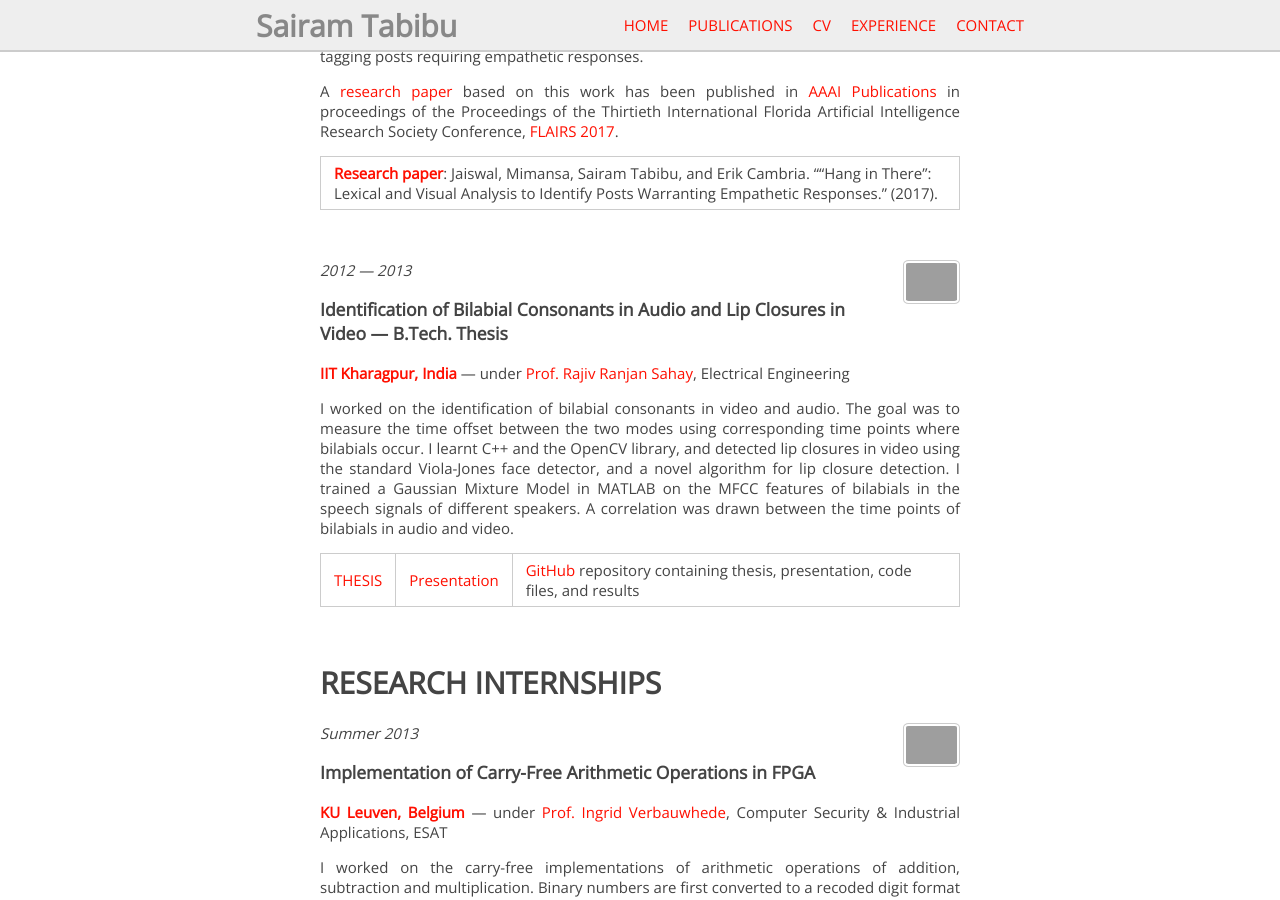
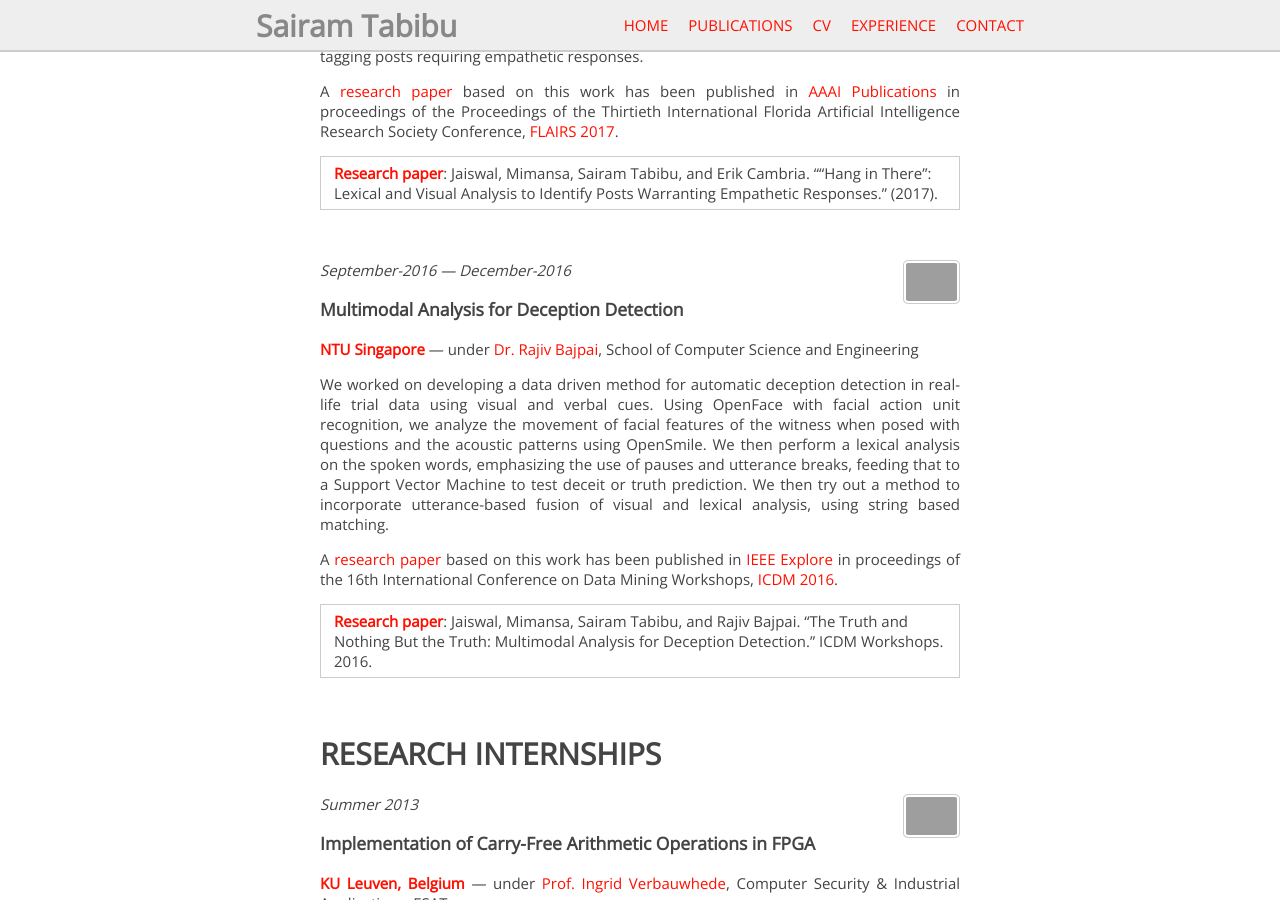
Before and after one commit to tabibusairam/tabibusairam.github.io, a Jekyll site: the page built from _pages/experience.md, in a window 1280 px wide and 900 px high, scrolled down 674 px. Built offline with Jekyll 4.4.1, drawn with Linux system fonts in a browser that asks for light colours; nearby versions of some CDN libraries.

Commit message:
sub commit

```diff
--- a/_pages/experience.md
+++ b/_pages/experience.md
@@ -51,15 +51,18 @@ A [research paper]({{site.url}}{{site.baseurl}}/docs/publications/FLAIRS.pdf){:t
 
 [<img class="experience-picture" src="{{site.url}}{{site.baseurl}}/images/experience/kgp.jpg">](http://www.iitkgp.ac.in/){:target="_blank"}
 
-_2012 --- 2013_
+_September-2016 --- December-2016_
 
-### Identification of Bilabial Consonants in Audio and Lip Closures in Video --- B.Tech. Thesis
+### Multimodal Analysis for Deception Detection
 
-[**IIT Kharagpur, India**](http://www.iitkgp.ac.in/) --- under [Prof. Rajiv Ranjan Sahay](http://www1.iitkgp.ac.in/fac-profiles/showprofile.php?empcode=STmUU&depts_name=EE){:target="_blank"}, Electrical Engineering
+[**NTU Singapore**](http://www.ntu.edu.sg/Pages/home.aspx) --- under [Dr. Rajiv Bajpai](https://scholar.google.com.sg/citations?user=hHZR1xkAAAAJ&hl=en){:target="_blank"}, School of Computer Science and Engineering
 
-I worked on the identification of bilabial consonants in video and audio. The goal was to measure the time offset between the two modes using corresponding time points where bilabials occur. I learnt C++ and the OpenCV library, and detected lip closures in video using the standard Viola-Jones face detector, and a novel algorithm for lip closure detection. I trained a Gaussian Mixture Model in MATLAB on the MFCC features of bilabials in the speech signals of different speakers. A correlation was drawn between the time points of bilabials in audio and video.
+We worked on developing a data driven method for automatic deception detection in real-life trial data using visual and verbal cues. Using OpenFace with facial action unit recognition, we analyze the movement of facial features of the witness when posed with questions and the acoustic patterns using OpenSmile. We then perform a lexical analysis on the spoken words, emphasizing the use of pauses and utterance breaks, feeding that to a Support Vector Machine to test deceit or truth prediction. We then try out a method to incorporate utterance-based fusion of visual and lexical analysis, using string based matching.
 
-[THESIS](https://github.com/voletiv/BTP_GMM_lipClosure/blob/master/Bachelors_Thesis.pdf){:target="_blank"} | [Presentation](https://github.com/voletiv/BTP_GMM_lipClosure/blob/master/Vikram_Voleti_\%5B09EE3501\%5D_BTP_Presentation.pdf){:target="_blank"} | [GitHub](https://github.com/voletiv/BTP_GMM_lipClosure){:target="_blank"} repository containing thesis, presentation, code files, and results
+A [research paper]({{site.url}}{{site.baseurl}}/docs/publications/ICDMW.pdf){:target="_blank"} based on this work has been published in [IEEE Explore](https://ieeexplore.ieee.org/stamp/stamp.jsp?tp=&arnumber=7836768){:target="_blank"} in proceedings of the 16th International Conference on Data Mining Workshops, [ICDM 2016](https://aaai.org/ocs/index.php/FLAIRS/FLAIRS17/paper/view/15505){:target="_blank"}.
+
+| [**Research paper**]({{site.url}}{{site.baseurl}}/docs/publications/ICDMW.pdf){:target="_blank"}: Jaiswal, Mimansa, Sairam Tabibu, and Rajiv Bajpai. "The Truth and Nothing But the Truth: Multimodal Analysis for Deception Detection." ICDM Workshops. 2016. |
+
 
 <br />
 
```
